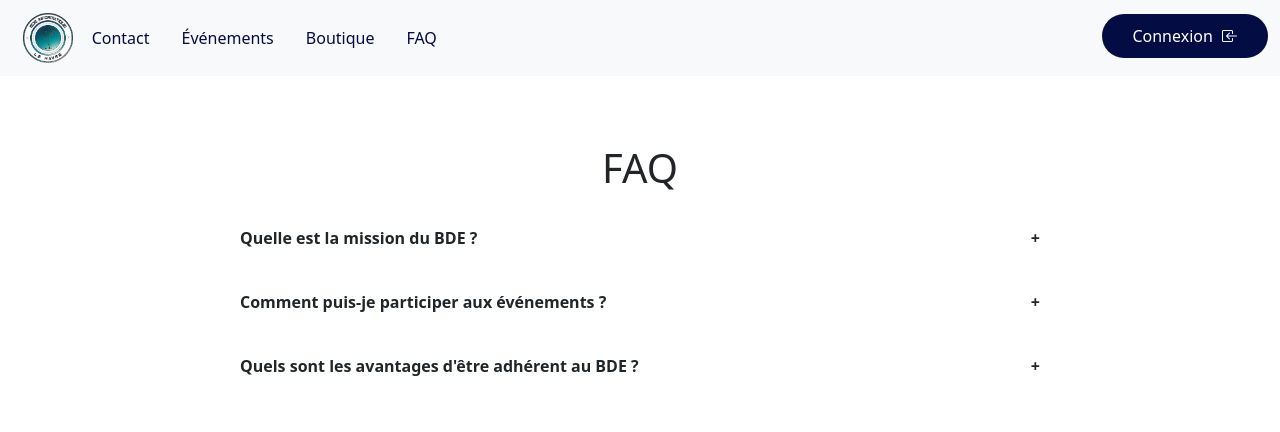
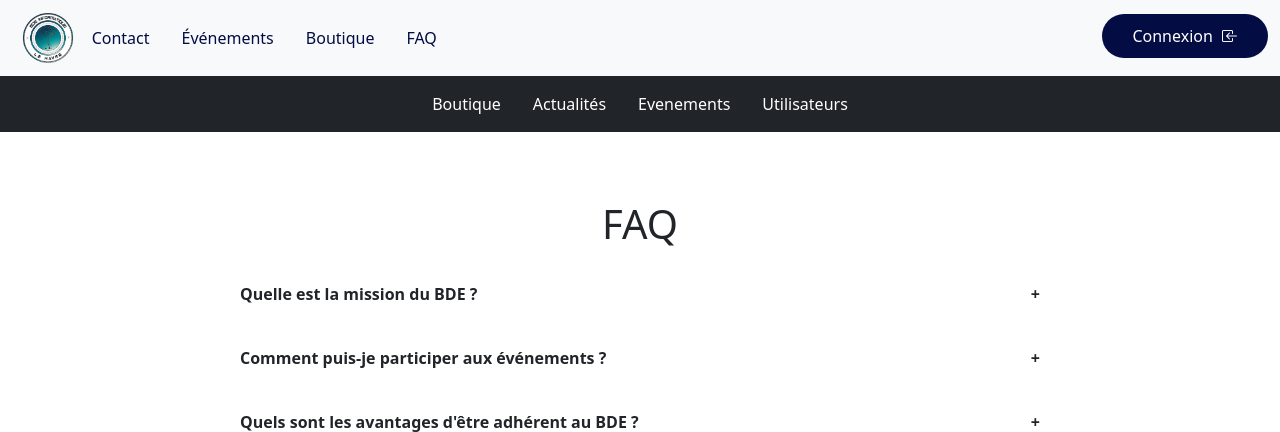
Before and after one commit to LucasLgLsGit/SAE4.01, a PHP site: template app/views/FAQ.html.twig in a window 1280 px wide. Shown: the top 432 px of the page. Run offline with PHP 8.4, Linux system fonts and the light colour scheme; the template is opened without the code that fills it, so the values that code supplies are empty; some libraries are stand-ins or nearby versions.

Commit message:
Ajout de la navbar admin

```diff
--- a/app/views/_template/base.html.twig
+++ b/app/views/_template/base.html.twig
@@ -69,6 +69,25 @@
 	</div>
 </nav>
 
+<nav class="navbar navbar-expand-lg bg-dark text-white second-nav">
+    <div class="container-fluid">
+        <ul class="navbar-nav d-flex flex-row align-items-center gap-3 w-100 justify-content-center">
+            <li class="nav-item">
+                <a class="nav-link second-nav-link page text-white {% if current_url == '/adminShop.php' %}active{% endif %}" href="/adminShop.php">Boutique</a>
+            </li>
+            <li class="nav-item">
+                <a class="nav-link second-nav-link page text-white {% if current_url == '/adminActualites.php' %}active{% endif %}" href="/adminActualites.php">Actualités</a>
+            </li>
+            <li class="nav-item">
+                <a class="nav-link second-nav-link page text-white {% if current_url == '/adminEvents.php' %}active{% endif %}" href="/adminEvents.php">Evenements</a>
+            </li>
+			<li class="nav-item">
+                <a class="nav-link second-nav-link page text-white {% if current_url == '/adminUsers.php' %}active{% endif %}" href="/adminUsers.php">Utilisateurs</a>
+            </li>
+        </ul>
+    </div>
+</nav>
+
 
 
 
--- a/assets/css/base.css
+++ b/assets/css/base.css
@@ -1,34 +1,42 @@
 .nav-link.page {
-    color: #030C43;
+	color: #030C43;
 	width: max-content;
 	position: relative;
-    transition: color 0.3s ease, background-color 0.3s ease;
 }
 
 .nav-link.page:hover::after {
 	content: '';
 	background-color: #030C43;
 	height: 2px;
-	width: 100%;
 	position: absolute;
 	border-radius: 20px;
 	bottom: -2px;
 	left: 0;
+	animation: erase-width 0.3s ease forwards;
 }
 
 .nav-link.active::after {
 	content: '';
 	background-color: #030C43;
 	height: 2px;
-	width: 100%;
 	position: absolute;
 	border-radius: 20px;
 	bottom: -2px;
 	left: 0;
+	width: 100%;
 }
 
 .nav-link-button {
 	margin-bottom: 5px;
+}
+
+@keyframes erase-width {
+	from {
+		width: 0;
+	}
+	to {
+		width: 100%;
+	}
 }
 
 .login-button {
@@ -117,3 +125,35 @@ footer {
 .social-button:hover {
 	background-color: #0d34e6;
 }
+
+.second-nav-link.page {
+	color: #030C43;
+	width: max-content;
+	position: relative;
+}
+
+.second-nav-link.page:hover::after {
+	content: '';
+	background-color: #ffffff;
+	height: 2px;
+	position: absolute;
+	border-radius: 20px;
+	bottom: -2px;
+	left: 0;
+	animation: erase-width 0.3s ease forwards;
+}
+
+.second-nav-link.page.active::after {
+	content: '';
+	background-color: #ffffff;
+	height: 2px;
+	position: absolute;
+	border-radius: 20px;
+	bottom: -2px;
+	left: 0;
+	width: 100%;
+}
+
+.nav-link-button {
+	margin-bottom: 5px;
+}
```
